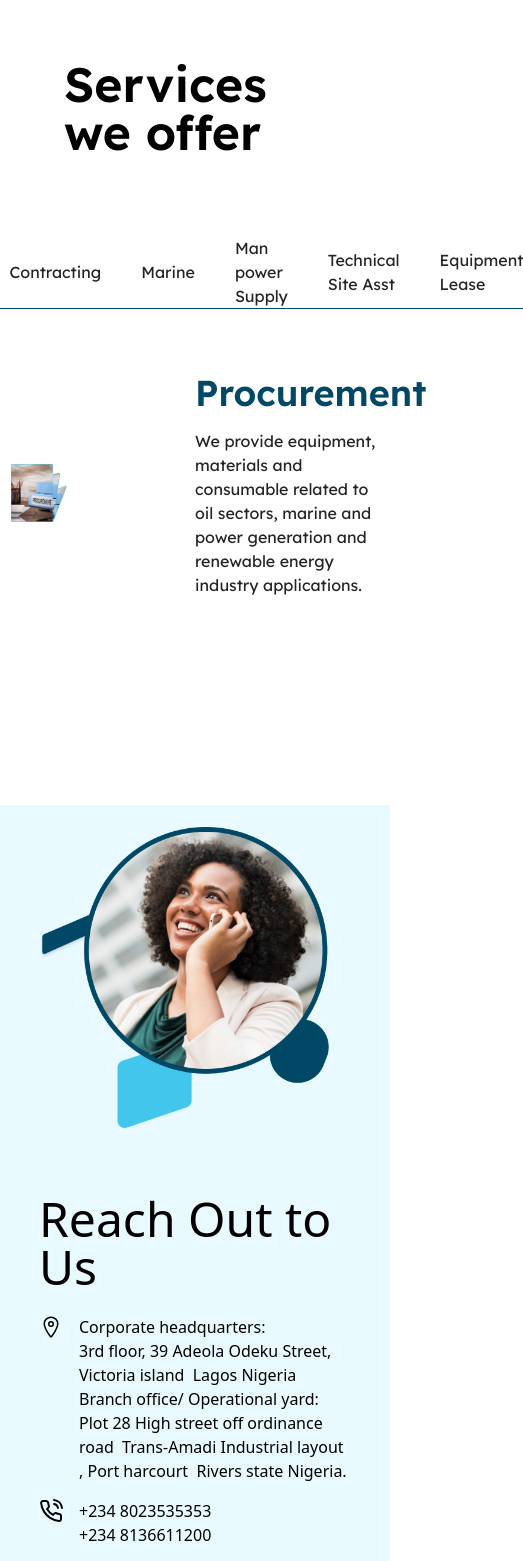
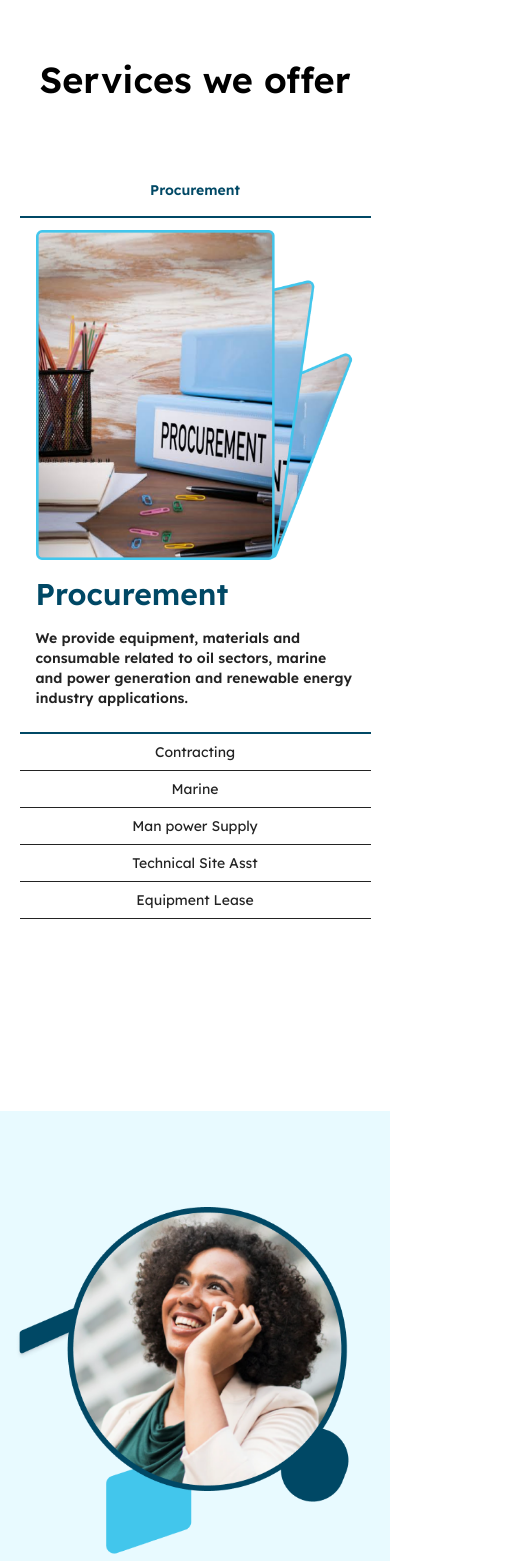
Before and after one commit to Kanoms/Sesto-Elemento, a React (Vite) app: page /services in a window 390 px wide. Shown: the part 1075-2636 px from the top of the page, 523 px wide, since content can reach past the window. Built offline with nearby package versions, Linux system fonts and the light colour scheme.

Commit message:
Sector and Services media query

```diff
--- a/src/components/CoreValues.jsx
+++ b/src/components/CoreValues.jsx
@@ -5,10 +5,10 @@ const CoreValues = ({ bgColor = "bg-offWhite" }) => {
     <section
       className={`${bgColor} py-36 flex flex-col items-center justify-center gap-36`}
     >
-      <h2 className="text-dkBlue text-[44px] font-semibold capitalize">
+      <h2 className="text-dkBlue text-center text-4xl lg:text-[44px] font-semibold capitalize">
         Our core values
       </h2>
-      <div className="grid grid-cols-1 sm:grid-cols-6 grid-flow-row lg:flex items-center justify-center gap-6">
+      <div className="grid grid-cols-1 sm:grid-cols-6 grid-flow-row xl:flex items-center justify-center gap-6">
         <div className="recsize sm:col-start-1 sm:col-span-2">
           <div className="smrecsize">
             <div className="xsrecsizetop bg-dkBlue"></div>
--- a/src/components/Navbar.jsx
+++ b/src/components/Navbar.jsx
@@ -31,20 +31,24 @@ const Navbar = () => {
   const handleServiceNav = (service) => {
     setSelectedService(service);
     navigate(`/services#${service}`);
+    setIsMobileMenuOpen(false); // Close the mobile menu
   };
 
   const handleSectorNav = (sector) => {
     setSelectedSector(sector);
     navigate(`/sectors#${sector}`);
+    setIsMobileMenuOpen(false); // Close the mobile menu
   };
 
   const handleAboutusNav = (path) => {
     navigate(path);
+    setIsMobileMenuOpen(false); // Close the mobile menu
   };
 
   const handleLinkClick = (path) => {
     navigate(path);
     window.scrollTo({ top: 0, behavior: "smooth" });
+    setIsMobileMenuOpen(false); // Close the mobile menu
   };
 
   return (
@@ -209,7 +213,7 @@ const Navbar = () => {
         </div>
       </div>
       {isMobileMenuOpen && (
-        <div className="lg:hidden">
+        <div className="lg:hidden max-h-60 w-[80%] overflow-y-auto">
           <div className="px-2 pt-2 pb-3 space-y-1 sm:px-3">
             <Link
               to="/"
--- a/src/components/ServicesSections.jsx
+++ b/src/components/ServicesSections.jsx
@@ -1,7 +1,7 @@
-import PropTypes from "prop-types";
-import { useNavigate } from "react-router-dom";
 import { useContext, useEffect } from "react";
 import { NavigationContext } from "../context/NavigationContext.jsx";
+import PropTypes from "prop-types";
+import { useNavigate, useLocation } from "react-router-dom";
 
 const ServicesSections = ({
   ssImage,
@@ -12,6 +12,7 @@ const ServicesSections = ({
   ssListItems,
 }) => {
   const navigate = useNavigate();
+  const location = useLocation();
   const { selectedService, setSelectedService } = useContext(NavigationContext);
 
   useEffect(() => {
@@ -26,13 +27,15 @@ const ServicesSections = ({
   };
 
   return (
-    <section className="font-lexend py-48 flex flex-col items-center gap-20 px-16">
+    <section className="font-lexend py-48 flex flex-col items-center gap-20 px-4 md:px-8 lg:px-16">
       <div>
-        <h2 className="text-5xl font-semibold">Services we offer</h2>
+        <h2 className="text-4xl sm:text-5xl font-semibold">
+          Services we offer
+        </h2>
       </div>
       <div>
-        <div className="border-b border-dkBlue text-navGray">
-          <ul className="flex items-center justify-center gap-10">
+        <div className="md:border-b md:border-dkBlue text-navGray">
+          <ul className="flex flex-col md:flex-row items-center justify-between lg:justify-center gap-2 lg:gap-10 text-sm lg:text-base">
             {[
               { label: "Procurement", key: "procurement" },
               { label: "Contracting", key: "contracting" },
@@ -43,28 +46,65 @@ const ServicesSections = ({
             ].map((service) => (
               <li
                 key={service.key}
-                className={`cursor-pointer ${
+                className={`cursor-pointer text-center pb-2 border-b w-[90vw] md:w-fit ${
                   selectedService === service.key
                     ? "text-dkBlue border-b-2 border-dkBlue font-semibold"
-                    : ""
+                    : "border-navGray md:border-none"
                 }`}
                 onClick={() => handleServiceNav(service.key)}
               >
                 {service.label}
+                {selectedService === service.key && (
+                  <div className="mt-4 md:hidden">
+                    {" "}
+                    {/* Only show on mobile */}
+                    <div className="px-4 md:px-0 text-left flex flex-col justify-center gap-4 items-center border-t-2 pt-3 border-dkBlue">
+                      <div>
+                        <img src={ssImage} alt={ssHeader} />
+                      </div>
+                      <div className="w-full">
+                        <h3 className="text-3xl lg:text-4xl font-semibold text-dkBlue mb-4">
+                          {ssHeader}
+                        </h3>
+                        <p className="text-sm lg:text-base text-navGray mb-4">
+                          {ssParagraph}
+                        </p>
+                        <p
+                          className={`text-sm lg:text-base mb-2 ${ssParagraphTwoColor}`}
+                        >
+                          {ssParagraphTwo}
+                        </p>
+                        {ssListItems && ssListItems.length > 0 && (
+                          <ul className="list-disc pl-5">
+                            {ssListItems.map((item, index) => (
+                              <li key={index} className="text-navGray">
+                                {item}
+                              </li>
+                            ))}
+                          </ul>
+                        )}
+                      </div>
+                    </div>
+                  </div>
+                )}
               </li>
             ))}
           </ul>
         </div>
-        <div className="flex justify-center gap-32 items-center mt-16 px-36">
+        <div className="hidden px-4 md:px-0 flex-col md:grid md:grid-cols-2 xl:flex justify-center gap-4 md:gap-8 lg:gap-16 xl:gap-32 items-center mt-16 xl:px-36">
+          {" "}
+          {/* Only show on medium and above */}
           <div>
             <img src={ssImage} alt={ssHeader} />
           </div>
-          <div className="w-[50%]">
-            <h3 className="text-4xl font-semibold text-dkBlue mb-4">
+          <div className="w-full xl:w-[50%]">
+            <h3 className="text-3xl lg:text-4xl font-semibold text-dkBlue mb-4">
               {ssHeader}
             </h3>
-            <p className="text-base text-navGray mb-4">{ssParagraph}</p>
-            <p className={`text-base mb-2 ${ssParagraphTwoColor}`}>
+            <p className="text-sm lg:text-base text-navGray mb-4">
+              {ssParagraph}
+            </p>
+            <p className={`text-sm lg:text-base mb-2 ${ssParagraphTwoColor}`}>
               {ssParagraphTwo}
             </p>
             {ssListItems && ssListItems.length > 0 && (
--- a/src/pages/ContactUs.jsx
+++ b/src/pages/ContactUs.jsx
@@ -6,25 +6,27 @@ import contactImage from "../assets/contact.png";
 
 const ContactUs = () => {
   return (
-    <div className="bg-skyBlue h-[100vh] w-[100%] flex items-center justify-center">
-      <div className="w-[80%] flex flex-col-reverse lg:flex-row items-center justify-center gap-16">
+    <div className="bg-skyBlue h-full w-[100%] flex items-center justify-center pt-24">
+      <div className="px-4 md:px-8 lg:px-0 lg:w-[80%] flex flex-col-reverse lg:flex-row items-center justify-center lg:gap-16">
         <div className="lg:w-[30%]">
-          <h2 className="text-5xl font-medium mb-6">Reach Out to Us</h2>
-          <div className=" flex flex-col gap-4">
+          <h2 className="text-3xl md:text-4xl lg:text-5xl font-medium mb-6">
+            Reach Out to Us
+          </h2>
+          <div className=" flex flex-col gap-2 lg:gap-4">
             <div className="flex items-start gap-4">
-              <div className="text-2xl">
+              <div className="text-base lg:text-2xl">
                 <IoLocationOutline />
               </div>
 
               <div>
-                <p className="text-base font-light">
+                <p className="text-sm lg:text-base font-light">
                   <span className="block font-medium ">
                     Corporate headquarters:
                   </span>
                   3rd floor, 39 Adeola Odeku Street, Victoria island  Lagos
                   Nigeria
                 </p>
-                <p className="text-base font-light">
+                <p className="text-sm lg:text-base font-light">
                   <span className="block font-medium">
                     Branch office/ Operational yard:
                   </span>
@@ -34,27 +36,29 @@ const ContactUs = () => {
               </div>
             </div>
             <div className="flex items-start gap-4">
-              <div className="text-2xl">
+              <div className="text-base lg:text-2xl">
                 <FiPhoneCall />
               </div>
 
-              <div className="text-base">
+              <div className="text-sm lg:text-base">
                 <span className="block font-medium ">+234 8023535353</span>
 
                 <span className="block font-medium">+234 8136611200</span>
               </div>
             </div>
             <div className="flex items-start gap-4">
-              <div className="text-2xl">
+              <div className="text-base lg:text-2xl">
                 <FiInstagram />
               </div>
-              <span className="text-base font-light">sesl_ng</span>
+              <span className="text-sm lg:text-base font-light">sesl_ng</span>
             </div>
             <div className="flex items-start gap-4">
-              <div className="text-2xl">
+              <div className="text-base lg:text-2xl">
                 <FiMail />
               </div>
-              <span className="text-base font-light">info@sesl-ng.com</span>
+              <span className="text-sm lg:text-base font-light">
+                info@sesl-ng.com
+              </span>
             </div>
           </div>
         </div>
--- a/src/pages/OurPartners.jsx
+++ b/src/pages/OurPartners.jsx
@@ -15,9 +15,11 @@ const OurPartners = () => {
   return (
     <div className="font-lexend">
       <section className="h-screen flex flex-col gap-[30px] items-center justify-center">
-        <div className="flex flex-col items-center">
-          <h2 className="text-5xl font-semibold text-dkBlue">Our Partners</h2>
-          <span className="text-lg text-navGray">
+        <div className="flex flex-col items-center text-center">
+          <h2 className="text-4xl sm:text-5xl font-semibold text-dkBlue">
+            Our Partners
+          </h2>
+          <span className="text-base sm:text-lg text-navGray">
             Working together, Ensuring excellence.
           </span>
         </div>
```
Also changed, not shown: src/components/SectorsSections.jsx (+37 -11 lines), src/pages/AboutUs.jsx (+19 -18 lines).
